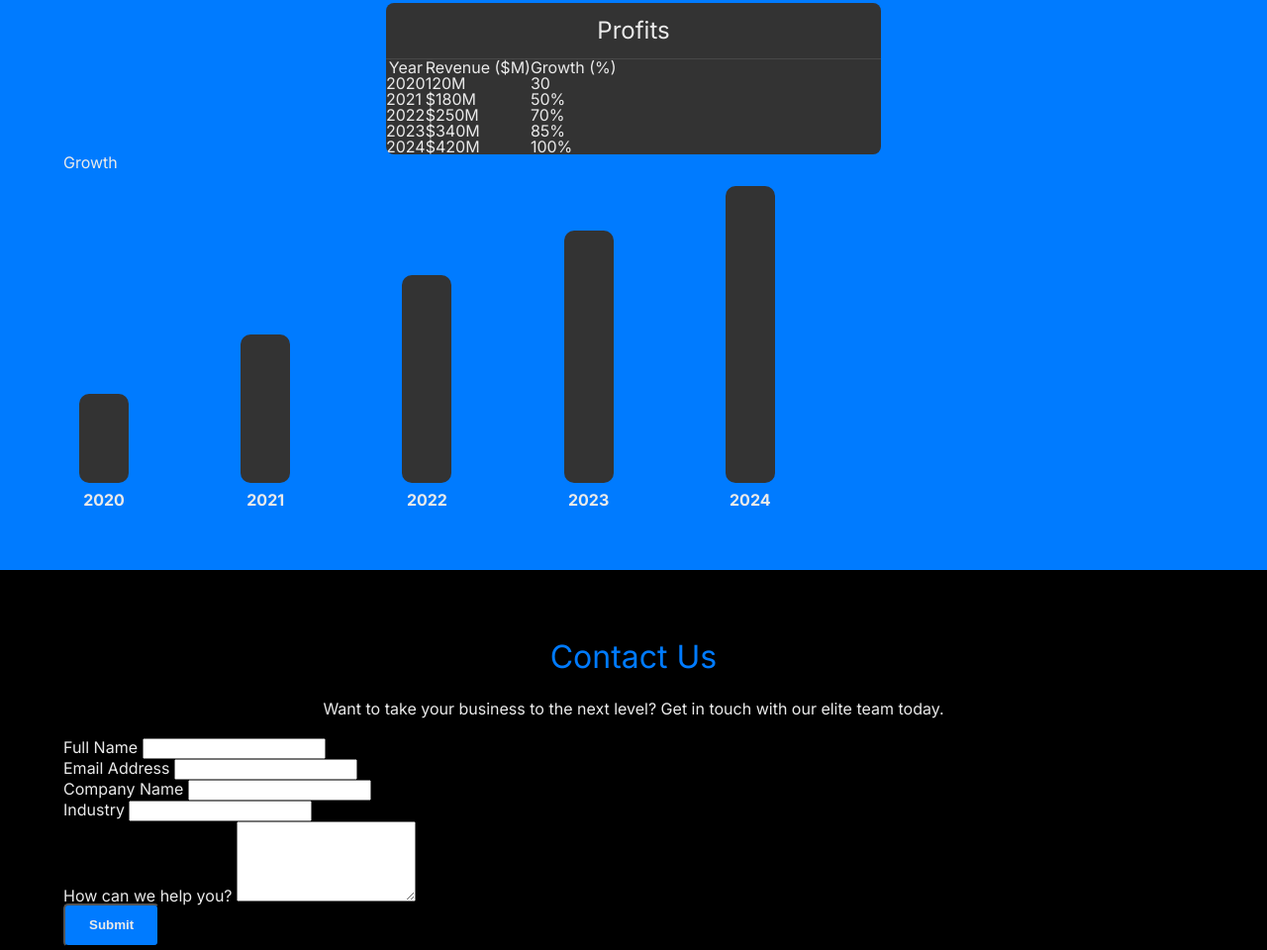
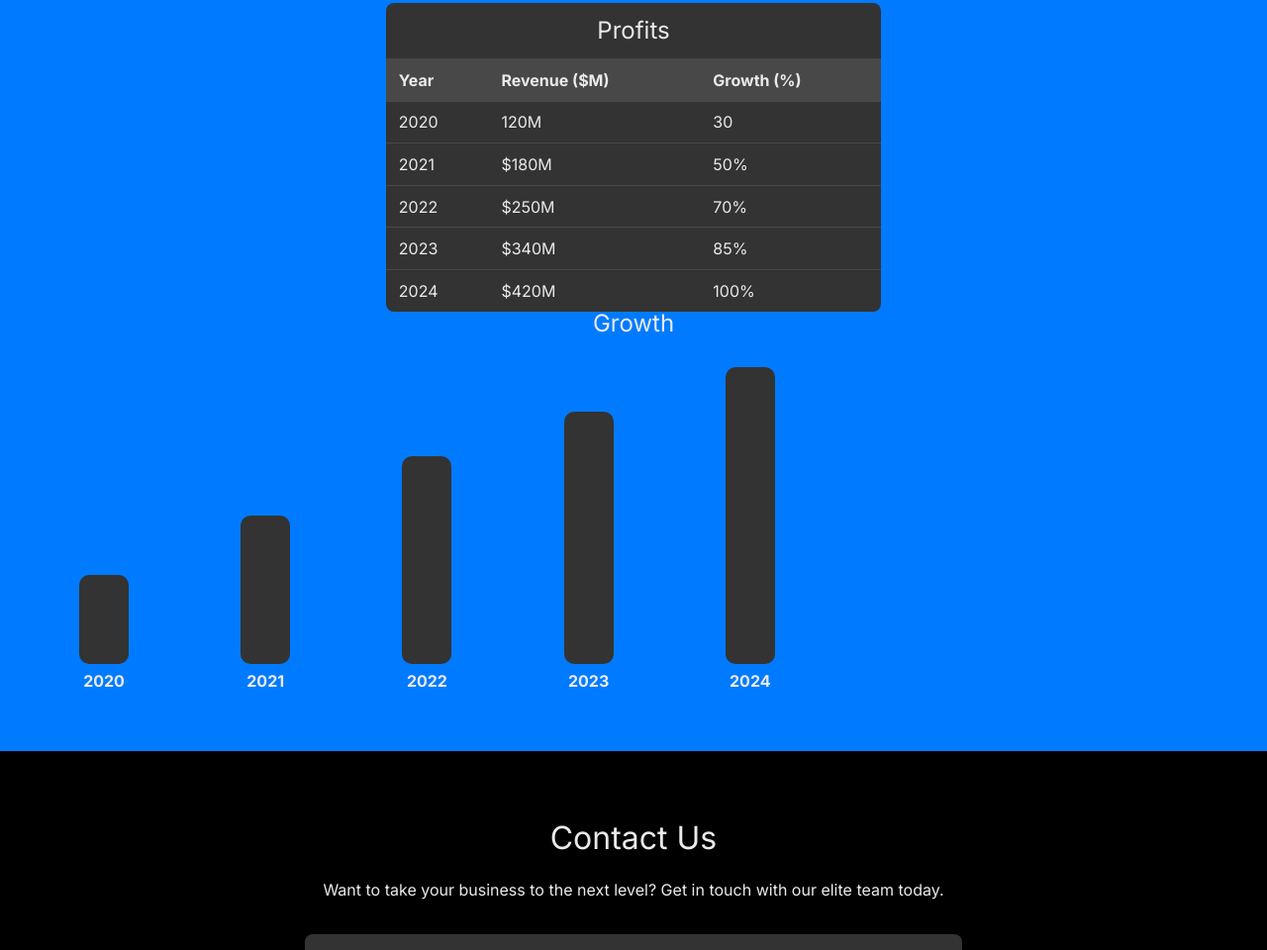
Before and after one commit to ventura-christian/Vanguard, a plain HTML site: page index.html in a window 1280 px wide. Shown: the part 2297-3257 px from the top of the page at 99% size. Drawn offline with Linux system fonts and the light colour scheme.

Commit message:
Continued the setup of the contact-us section

```diff
--- a/styles.css
+++ b/styles.css
@@ -282,21 +282,35 @@ section p {
     border-bottom: 1px solid var(--opaque-white);
 }
 
+table {
+    width: 100%;
+    border-collapse: collapse;
+}
 
+table th, table td {
+    padding: 0.8rem;
+    text-align: left;
+    border-bottom: 1px solid var(--opaque-white);
+    color: var(--white);
+}
 
+table th {
+    background-color: var(--opaque-white);
+    font-weight: bold;
+}
 
+table tbody tr:last-child td {
+    border-bottom: none;
+}
 
+.results-chart h3 {
+    color: var(--white);
+    padding-bottom: 1rem;
+    text-align: center;
+    font-size: 1.5rem;
+    margin-bottom: 0;
+}
 
-
-
-
-
-
-
-
-
-
-/* THIS ONE IS DONE FOR YOU */
 #bar-chart {
     display: grid;
     grid-template-columns: repeat(5, 1fr);
@@ -309,16 +323,15 @@ section p {
     padding: 1rem;
     position: relative;
 }
-/* ADD ON TRANSITION ON HEIGHT */
 .bar {
     width: 50px;
     background: var(--charcoal);
     border-radius: 10px;
     position: relative;
-    transition: 3s;
+    transition: height 0.5s ease-in-out;
     height: 0;
+    animation: stepUp 1s ease-in-out forwards;
 }
-/* THIS ONE IS DONE FOR YOU */
 .bar::after {
     content: attr(data-year);
     position: absolute;
@@ -337,11 +350,24 @@ section p {
         height: var(--height);
     }
 }
-/* ADD ANIMATION ON stepUp for 1s ease-in-out forwards */
-.bar {
-    animation: stepUp 1s ease-in-out forwards;
+
+#contact-us {
+    background-color: var(--black);
 }
 
+#contact-us h2, #contact-us p {
+    color: var(--white);
+}
+
+form {
+    display: grid;
+    gap: 1rem;
+    max-width: 600px;
+    margin: 2rem auto 0 auto;
+    background-color: var(--charcoal);
+    padding: 2rem;
+    border-radius: 8px;
+}
 
 /* MEDIA QUERIES (MEDIUM) */
 
```
